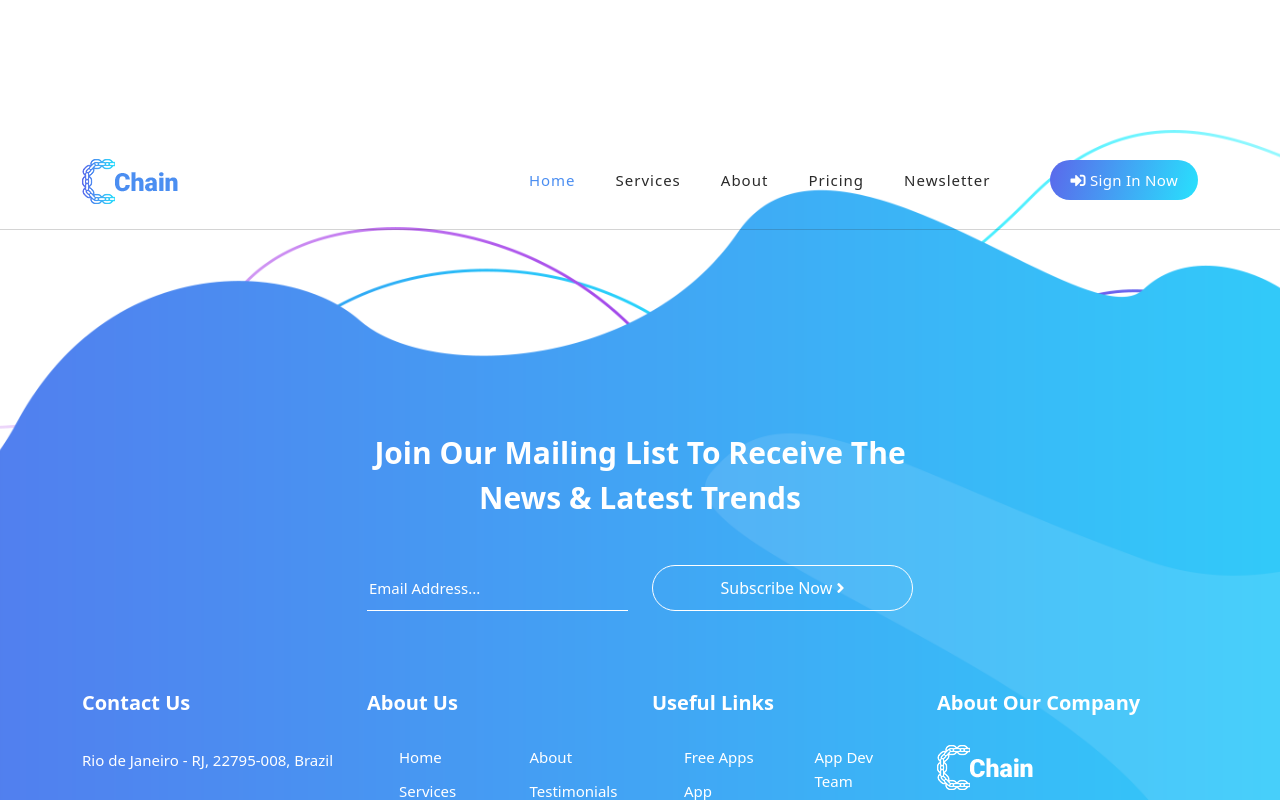
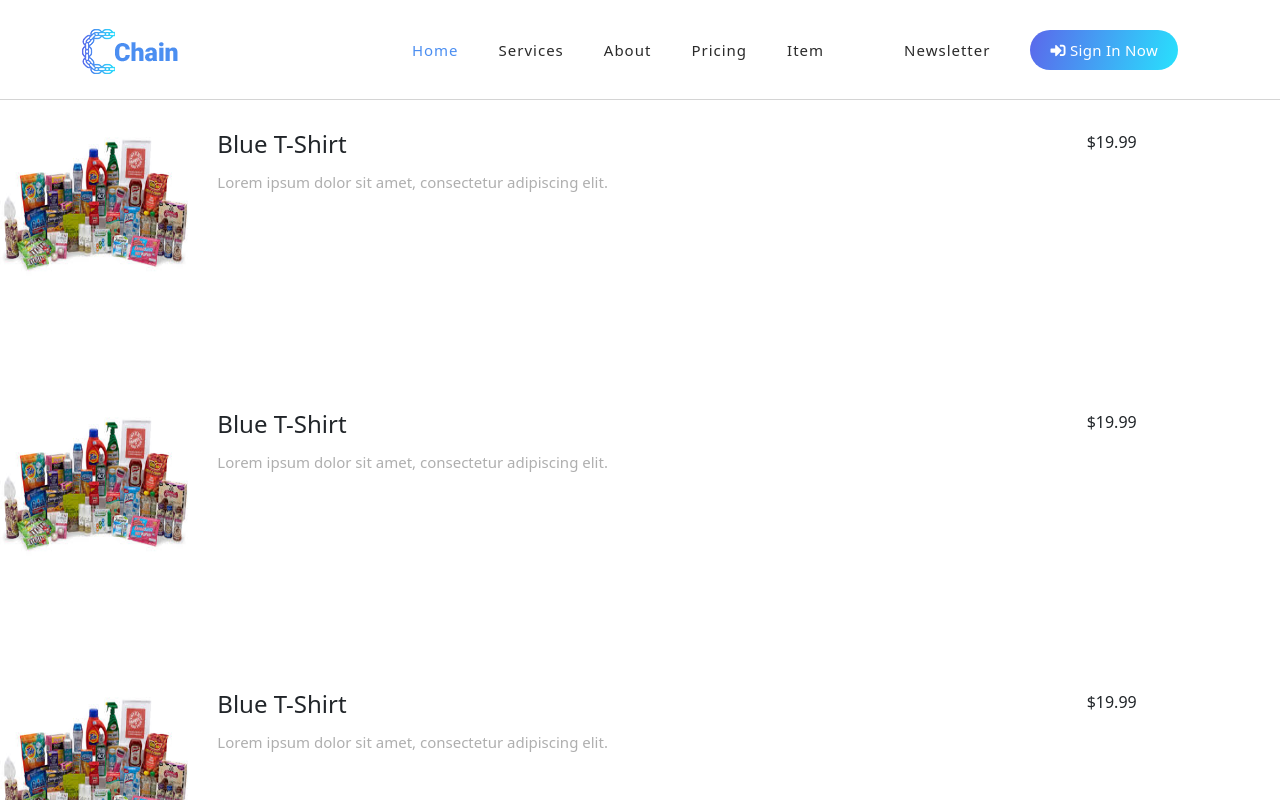
Before and after one commit to huy246302/landingpageweb, a React (Create React App) app: page /item in a window 1280 px wide. Shown: the top 800 px of the page. Built offline with nearby package versions, Linux system fonts and the light colour scheme.

Commit message:
ui-item-page

```diff
--- a/src/App.css
+++ b/src/App.css
@@ -1418,6 +1418,11 @@ The Clients
 The Clients
 ---------------------------------------------
 */
+.login-wrapper {
+    display: flex;
+    flex-direction: column;
+    align-items: center;
+}
 
 .pricing-tables {
     padding-top: 130px;
--- a/src/App.js
+++ b/src/App.js
@@ -7,18 +7,22 @@ import Home from "./pages/Home";
 import { ServicePage } from "./pages/Service/ServicePage";
 import { AboutPage } from "./pages/About/AboutPage";
 import { PricingPage } from "./pages/Pricing/PricingPage";
+import { ItemPage } from "./pages/Item/ItemPage";
+import { LoginPage } from "./pages/Login/LoginPage";
+import { PageLayout} from "./pages/Layout/PageLayout";
 
 function App() {
   return (
     <>
-      <Header />
       <Routes>
-        <Route path="/" element={<Home />} />
-        <Route path="/service" element={<ServicePage/>}/>
-        <Route path="/about" element={<AboutPage/>}/>
-        <Route path="/pricing" element={<PricingPage/>}/>
+        <Route element={<PageLayout />}>
+          <Route path="/" element={<Home />} />
+          <Route path="/service" element={<ServicePage/>}/>
+          <Route path="/about" element={<AboutPage/>}/>
+          <Route path="/pricing" element={<PricingPage/>}/>
+          <Route path="/item" element={<ItemPage/>}/>
+        </Route>
       </Routes>
-      <Footer />
     </>
   );
 }
--- a/src/components/Header/index.js
+++ b/src/components/Header/index.js
@@ -19,8 +19,9 @@ const Header = () => {
                                 <li class="scroll-to-section"><a href="/service">Services</a></li>
                                 <li class="scroll-to-section"><a href="/about">About</a></li>
                                 <li class="scroll-to-section"><a href="/pricing">Pricing</a></li>
+                                <li class="scroll-to-section"><a href="/item">Item</a></li>
                                 <li class="scroll-to-section"><a href="#newsletter">Newsletter</a></li>
-                                <li><div class="gradient-button"><a id="modal_trigger" href="#modal"><i class="fa fa-sign-in-alt"></i> Sign In Now</a></div></li>
+                                <li><div class="gradient-button"><a id="modal_trigger" href="/login"><i class="fa fa-sign-in-alt"></i> Sign In Now</a></div></li>
                             </ul>
                             <a class='menu-trigger'>
                                 <span>Menu</span>
--- /dev/null
+++ b/src/components/Item/index.js
@@ -0,0 +1,21 @@
+import React from 'react';
+import sampleImage from '../../img/images.jpg';
+
+const ItemRow = () => {
+  return (
+    <div id="item" className="row product pricing-tables">
+      <div className="col-md-2">
+        <img src={sampleImage} alt="Sample" height="150" />
+      </div>
+      <div className="col-md-8 product-detail">
+        <h4>Blue T-Shirt</h4>
+        <p>Lorem ipsum dolor sit amet, consectetur adipiscing elit.</p>
+      </div>
+      <div className="col-md-2 product-price">
+        $19.99
+      </div>
+    </div>
+  );
+}
+
+export default ItemRow;
--- /dev/null
+++ b/src/components/Login/index.js
@@ -0,0 +1,26 @@
+import React from 'react'
+
+const Login = () => {
+  return (
+    <div>
+        <div className="login-wrapper">
+            <h1>Please Log In</h1>
+            <form>
+                <label>
+                <p>Username</p>
+                <input type="text" />
+                </label>
+                <label>
+                <p>Password</p>
+                <input type="password" />
+                </label>
+                <div>
+                <button type="submit">Submit</button>
+                </div>
+            </form>
+        </div>
+    </div>
+  )
+}
+
+export default Login;
--- /dev/null
+++ b/src/pages/Item/ItemPage.js
@@ -0,0 +1,15 @@
+import React from 'react';
+import ItemRow from '../../components/Item';
+
+export const ItemPage = () => {
+  return (
+    <div >
+      <ItemRow />
+      <ItemRow />
+      <ItemRow />
+      <ItemRow />
+      <ItemRow />
+      <ItemRow />
+    </div>
+  )
+}
--- /dev/null
+++ b/src/pages/Layout/PageLayout.js
@@ -0,0 +1,11 @@
+import { Outlet } from 'react-router-dom';
+import Footer from '../../components/Footer';
+import Header from '../../components/Header';
+
+export const PageLayout = () => (
+  <>
+    <Header />
+    <Outlet />
+    <Footer />
+  </>
+);
--- /dev/null
+++ b/src/pages/Login/LoginPage.js
@@ -0,0 +1,10 @@
+import React from 'react'
+import Login from '../../components/Login'
+
+export const LoginPage = () => {
+  return (
+    <div>
+        <Login/>
+    </div>
+  )
+}
```
Also changed, not shown: src/img/images.jpg (added).
